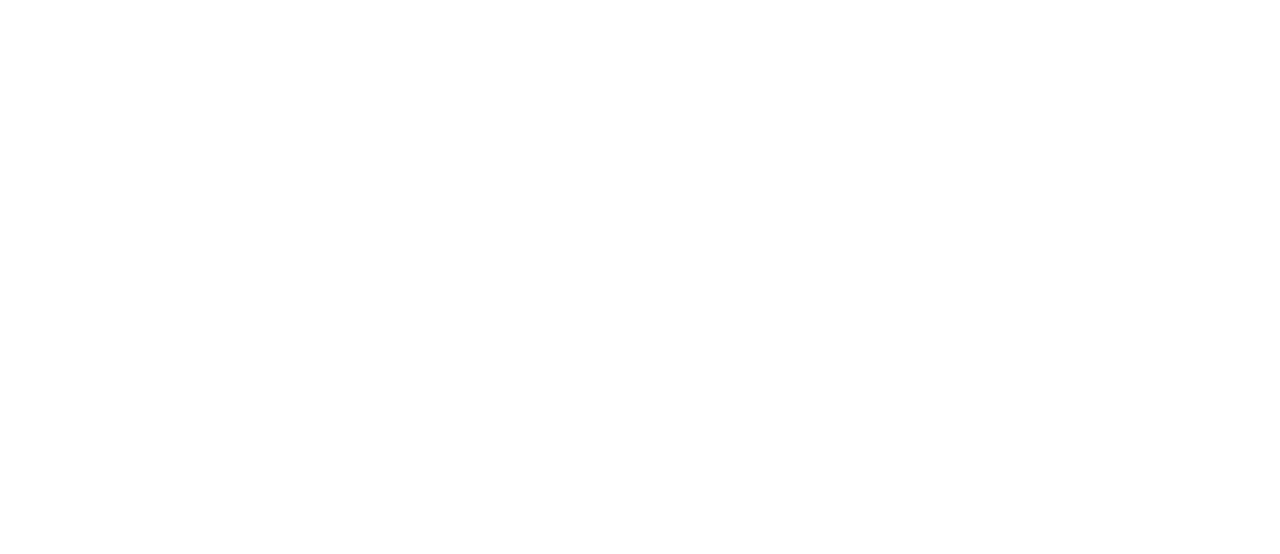
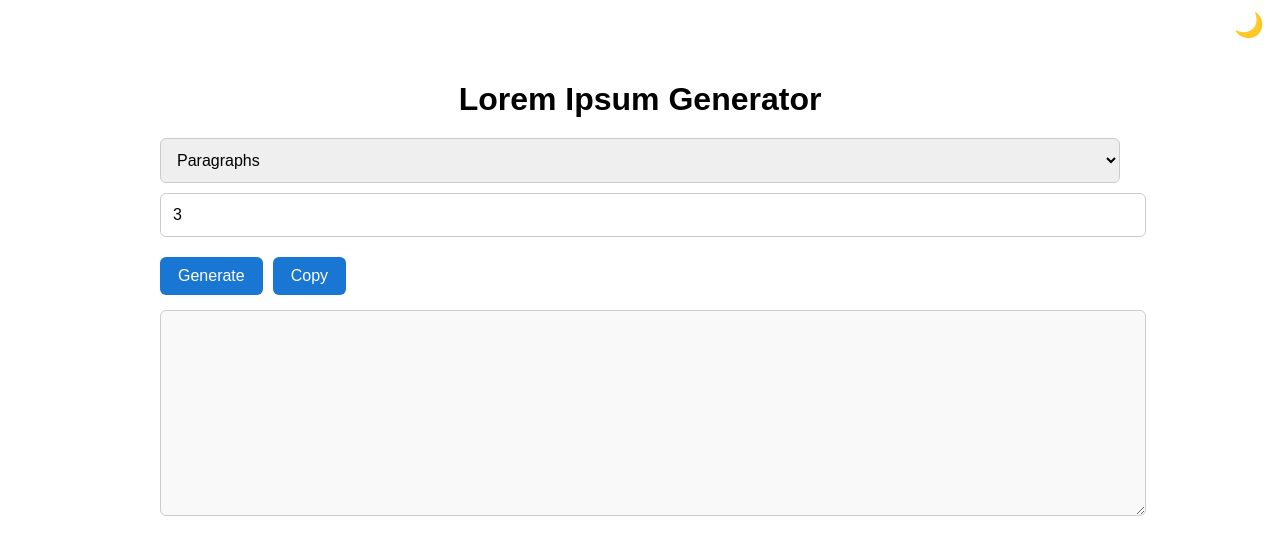
Before and after one commit to dhkang9503/dhkang-utils, a React (Create React App) app: page /tools/lorem-ipsum in a window 1280 px wide. Shown: the top 554 px of the page. Built offline with nearby package versions, Linux system fonts and the light colour scheme.

Commit message:
Update ToolsRouter.js

```diff
--- a/src/routes/ToolsRouter.js
+++ b/src/routes/ToolsRouter.js
@@ -5,6 +5,7 @@
 import UnitConverterPage from '../tools/unit-converter/UnitConverterPage';
 import JsonFormatterPage from '../tools/json-formatter/JsonFormatterPage';
 import RegExpTesterPage from '../tools/regexp-tester/RegExpTesterPage';
+import LoremIpsumPage from '../tools/lorem-ipsum/LoremIpsumPage';
 
 const ToolsRouter = () => {
   return (
@@ -13,6 +14,7 @@
       <Route path="unit-converter" element={<UnitConverterPage />} />
       <Route path="json-formatter" element={<JsonFormatterPage />} />
       <Route path="regexp-tester" element={<RegExpTesterPage />} />
+      <Route path="lorem-ipsum" element={<LoremIpsumPage />} />
     </Routes>
   );
 };
```
